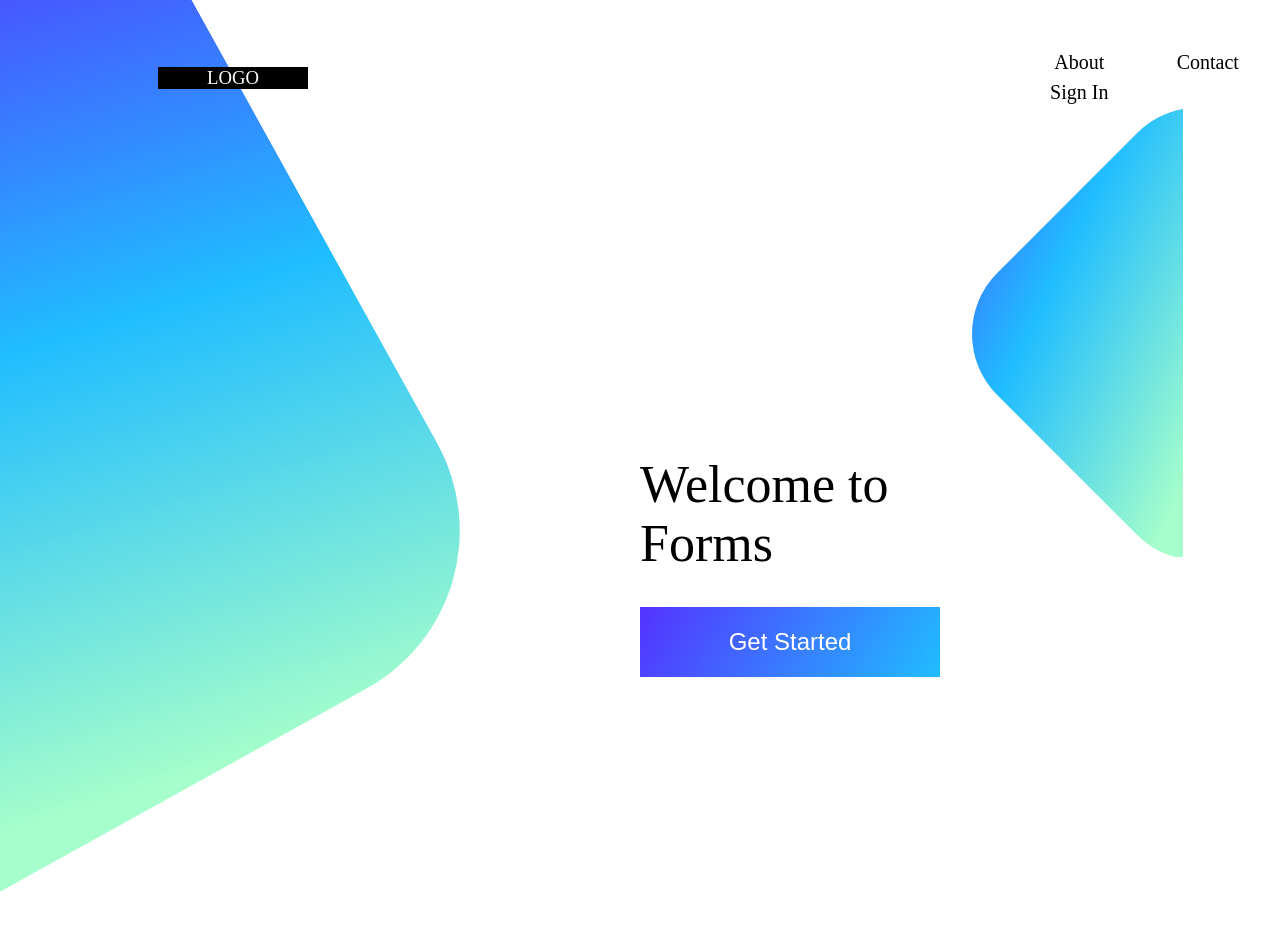
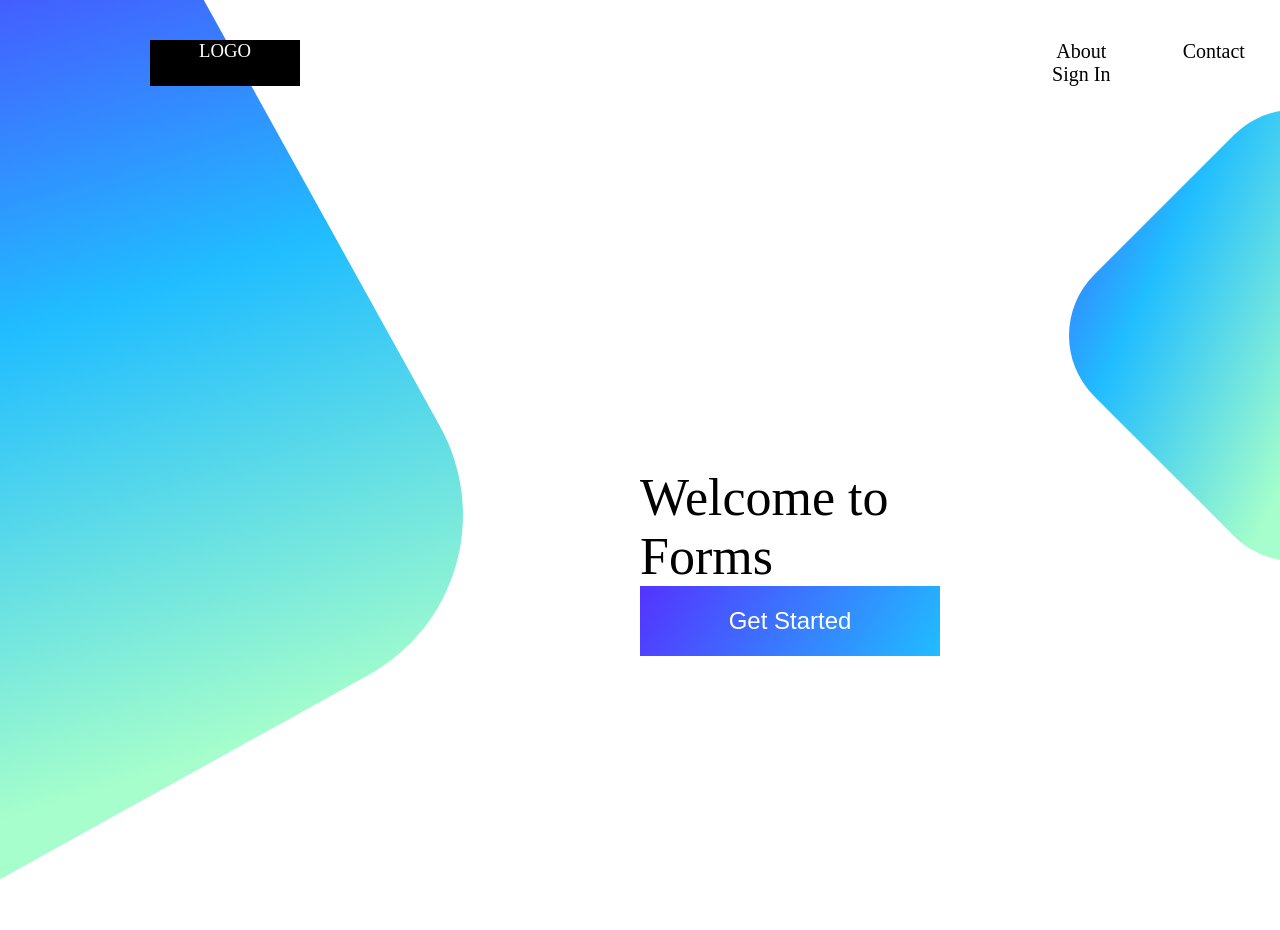
Before and after one commit to Shishir-Ashok/G-forms_spinoff, a React (Create React App) app: page / in a window 1280 px wide. Shown: the top 930 px of the page. Built offline with nearby package versions, Linux system fonts and the light colour scheme.

Commit message:
background img fix

```diff
--- a/src/App.css
+++ b/src/App.css
@@ -0,0 +1,5 @@
+* {
+  box-sizing: border-box;
+  margin: 0;
+  padding: 0;
+}
--- a/src/Pages/LandingPage/Content.jsx
+++ b/src/Pages/LandingPage/Content.jsx
@@ -5,15 +5,17 @@ export default function Content() {
   return (
     <div className="Main">
       <div className="Content">
-                <img src='/assets/svg/Rectangle_main.svg' className="Content-main_rect" alt="Main rectangle" />
+        <img
+          src="/assets/svg/Rectangle_main.svg"
+          className="Content-main_rect"
+          alt="Main rectangle"
+        />
 
         <div className="welcome">
-                    <img src='/assets/svg/Square_main.svg' className="Content-main_square" alt="Main rectangle" />
+          <div className="Content-main_square" alt="Main rectangle" />
           <h1 className="welcomeHeader">Welcome to Forms</h1>
           <button className="getStarted">Get Started</button>
-
         </div>
-
       </div>
     </div>
   );
--- a/src/Pages/LandingPage/Content.scss
+++ b/src/Pages/LandingPage/Content.scss
@@ -1,8 +1,8 @@
 .Main {
-    font-family: 'Montserrat';
+  font-family: "Montserrat";
 }
 
-.Content{
+.Content {
   display: grid;
   grid-template-columns: 1fr 1fr;
 }
@@ -17,9 +17,10 @@
   display: grid;
   grid-area: sq;
   object-position: 0px 2px;
+  background-image: url("/assets/svg/Square_main.svg");
+  background-position: right;
+  background-repeat: no-repeat;
 }
-
-
 
 .welcome {
   display: grid;
@@ -43,14 +44,13 @@
   font-weight: 400;
 }
 
-
 .getStarted {
   display: grid;
   grid-area: gs;
   align-content: center;
   width: 300px;
   height: 70px;
-    background-image: linear-gradient(120deg, #5433FF 0%, #20BDFF 100%);
+  background-image: linear-gradient(120deg, #5433ff 0%, #20bdff 100%);
   border: none;
   color: white;
   font-weight: 200;
```
Lines whose indentation alone changed are shown as unchanged.
